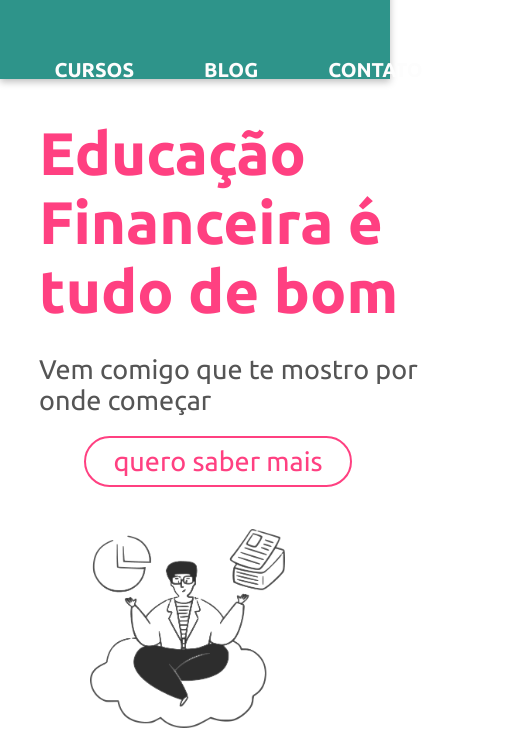
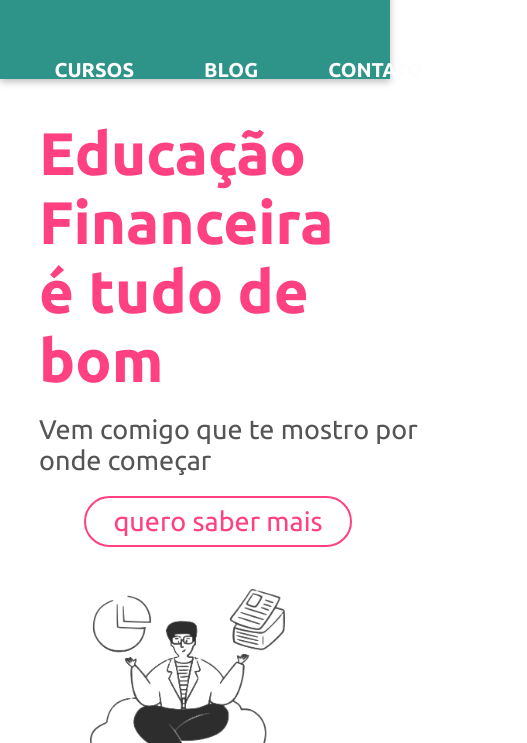
Before and after one commit to eduardo-fonseca/dindin-gama, a plain HTML site: page index.html in a window 390 px wide. Shown: the part 101-844 px from the top of the page, 527 px wide, since content can reach past the window. Drawn offline with nearby package versions, Linux system fonts and the light colour scheme.

Commit message:
update: (bug) scroll

```diff
--- a/css/cssIndex.css
+++ b/css/cssIndex.css
@@ -140,6 +140,7 @@ header ul li {
 @media (max-width: 890px) {
     #banner-informativo-topo img {
         visibility: hidden;
+        width: 1vw;
     }
 }
 
@@ -236,6 +237,11 @@ header ul li {
         justify-content: left;
         width: 100%;
         padding-left: 5vw;
+    }
+
+    #informativo-topo .texto-1-informativo-topo {
+        width: 300px !important;
+        height: fit-content !important;
     }
 }
 
```
Also changed, not shown: index.html (+12 -0 lines).
